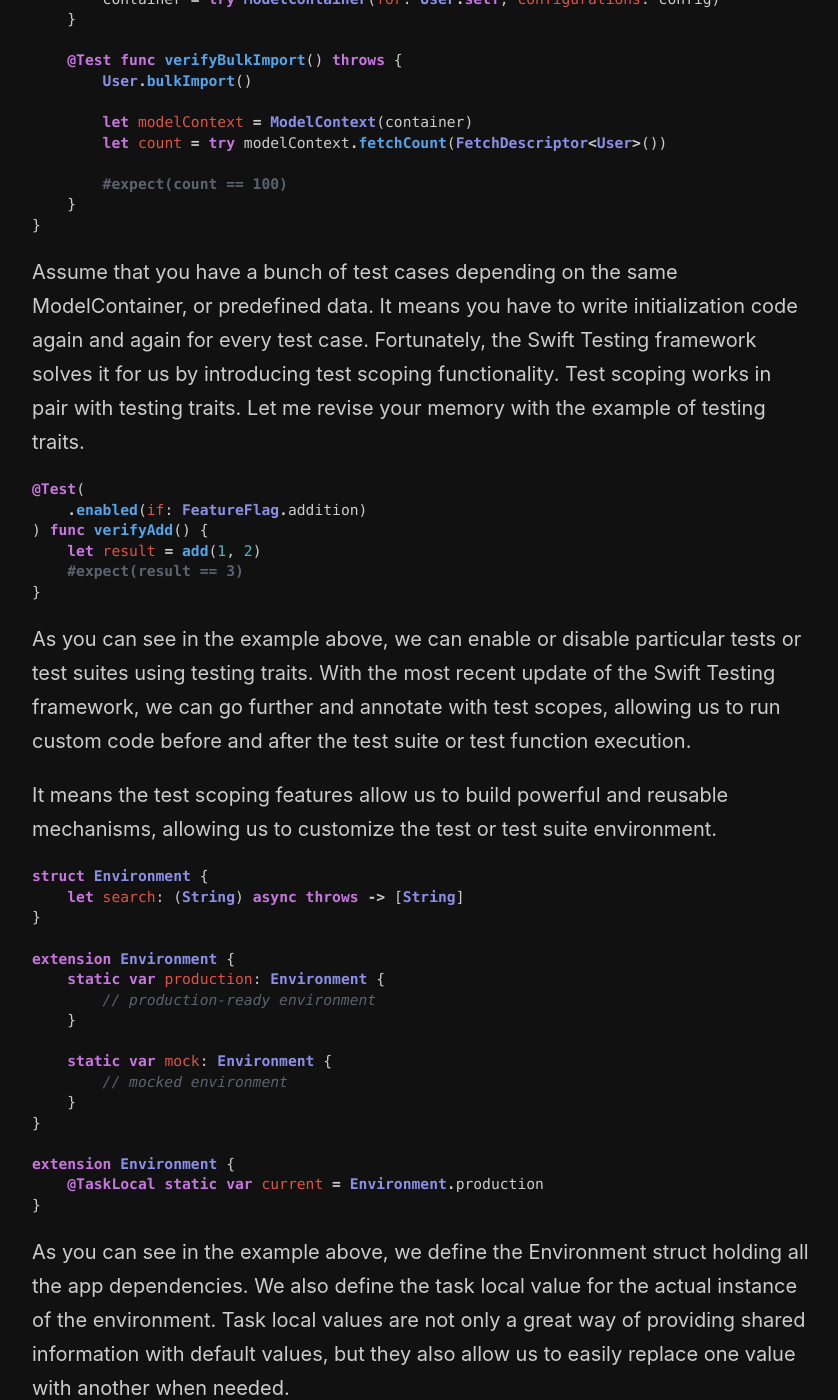
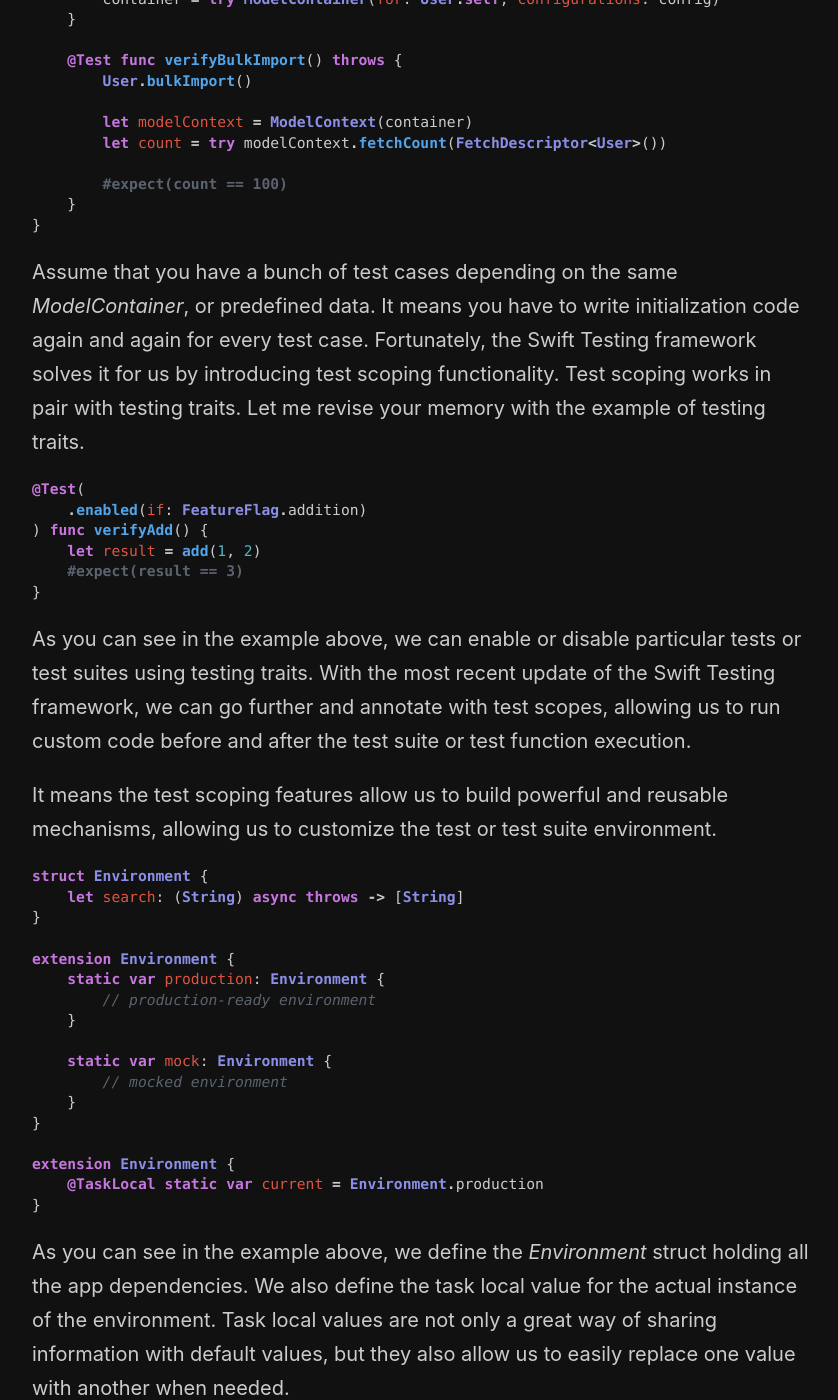
Before and after one commit to mecid/mecid.github.io, a Jekyll site: the page built from _posts/2025-04-15-introducing-swift-testing-scoping.md, in a window 1280 px wide and 1400 px high, scrolled down 814 px. Shown: the whole window, without its empty margins (218-1056 px from the left). Built offline with Jekyll 4.4.1, drawn with Linux system fonts in a browser that asks for light colours; some of the changed text lies outside the part shown.

Commit message:
test scoping post formatted

````diff
--- a/_posts/2025-04-15-introducing-swift-testing-scoping.md
+++ b/_posts/2025-04-15-introducing-swift-testing-scoping.md
@@ -9,7 +9,7 @@
 
 {% include friends.html %}
 
-We already talked about test lifecycle in Swift Testing framework in previous posts. We can utilize init and deinit methods on class types to define setup and teardown functions using Swift Testing framework.
+We already talked about test lifecycle in Swift Testing framework in previous posts. We can utilize *init* and *deinit* methods on class types to define setup and teardown functions using Swift Testing framework.
 
 ```swift
 struct ModelTests {
@@ -31,7 +31,7 @@
 }
 ```
 
-Assume that you have a bunch of test cases depending on the same ModelContainer, or predefined data. It means you have to write initialization code again and again for every test case. Fortunately, the Swift Testing framework solves it for us by introducing test scoping functionality. Test scoping works in pair with testing traits. Let me revise your memory with the example of testing traits.
+Assume that you have a bunch of test cases depending on the same *ModelContainer*, or predefined data. It means you have to write initialization code again and again for every test case. Fortunately, the Swift Testing framework solves it for us by introducing test scoping functionality. Test scoping works in pair with testing traits. Let me revise your memory with the example of testing traits.
 
 ```swift
 @Test(
@@ -66,7 +66,7 @@
 }
 ```
 
-As you can see in the example above, we define the Environment struct holding all the app dependencies. We also define the task local value for the actual instance of the environment. Task local values are not only a great way of providing shared information with default values, but they also allow us to easily replace one value with another when needed.
+As you can see in the example above, we define the *Environment* struct holding all the app dependencies. We also define the task local value for the actual instance of the environment. Task local values are not only a great way of sharing information with default values, but they also allow us to easily replace one value with another when needed.
 
 In our example, we use task local values with default production-ready dependencies, but our final goal is to provide a mocked version of the environment for testing purposes.
 
@@ -88,7 +88,7 @@
 }
 ```
 
-Here we define the MockEnvironmentTrait type conforming to the TestTrait, SuiteTrait, and TestScoping protocols. The TestScoping protocol has the only requirement, which is the provideScope function. It has a few parameters providing you with information about calling the test function and test suite.
+Here we define the *MockEnvironmentTrait* type conforming to the *TestTrait*, *SuiteTrait*, and *TestScoping* protocols. The *TestScoping* protocol has the only requirement, which is the *provideScope* function. It has a few parameters providing you with information about calling the test function and test suite.
 
 The last parameter is the performing function that describes the particular test function or the whole test suite. You should run the performing function to allow test function or test suite execution.
 
````
